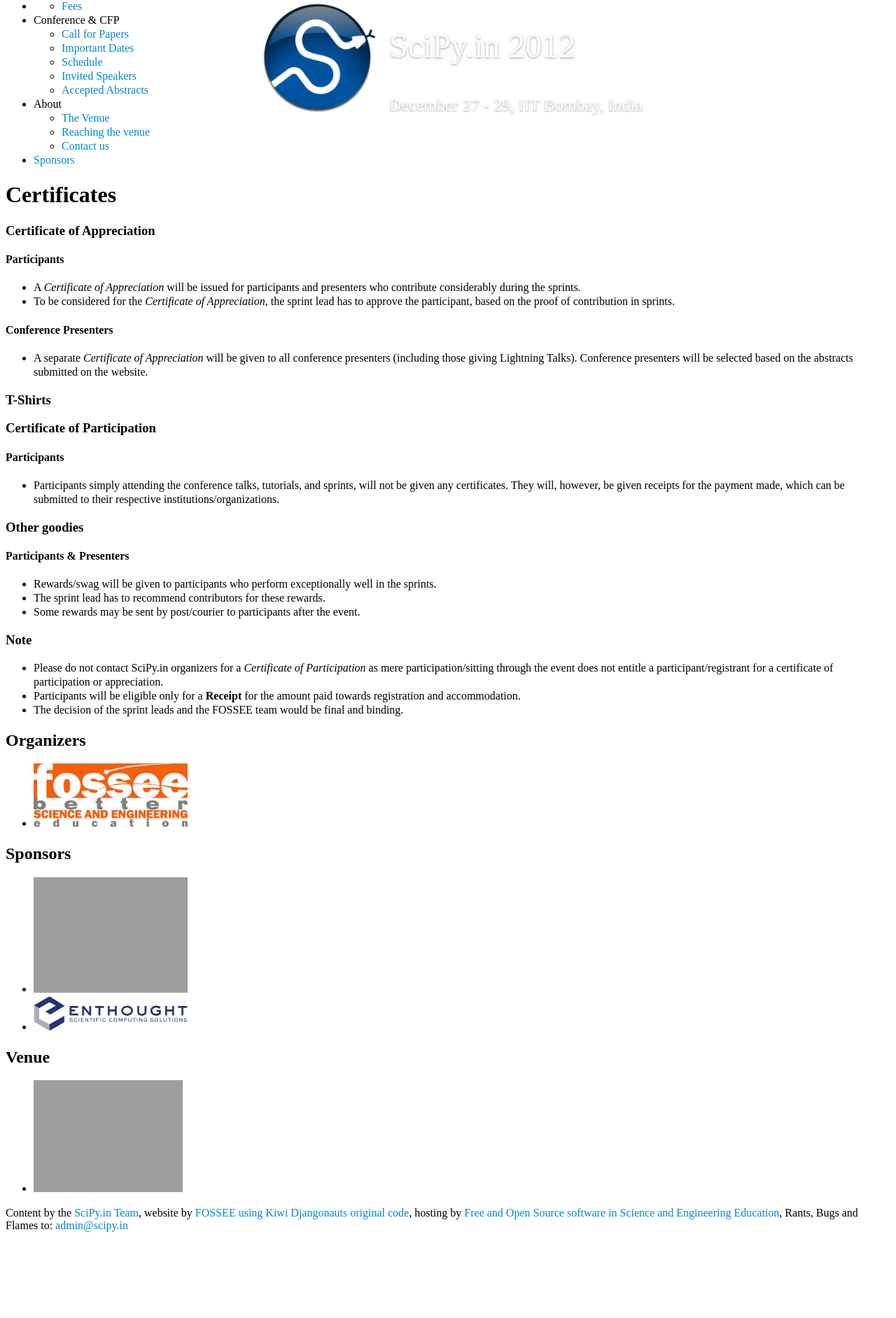
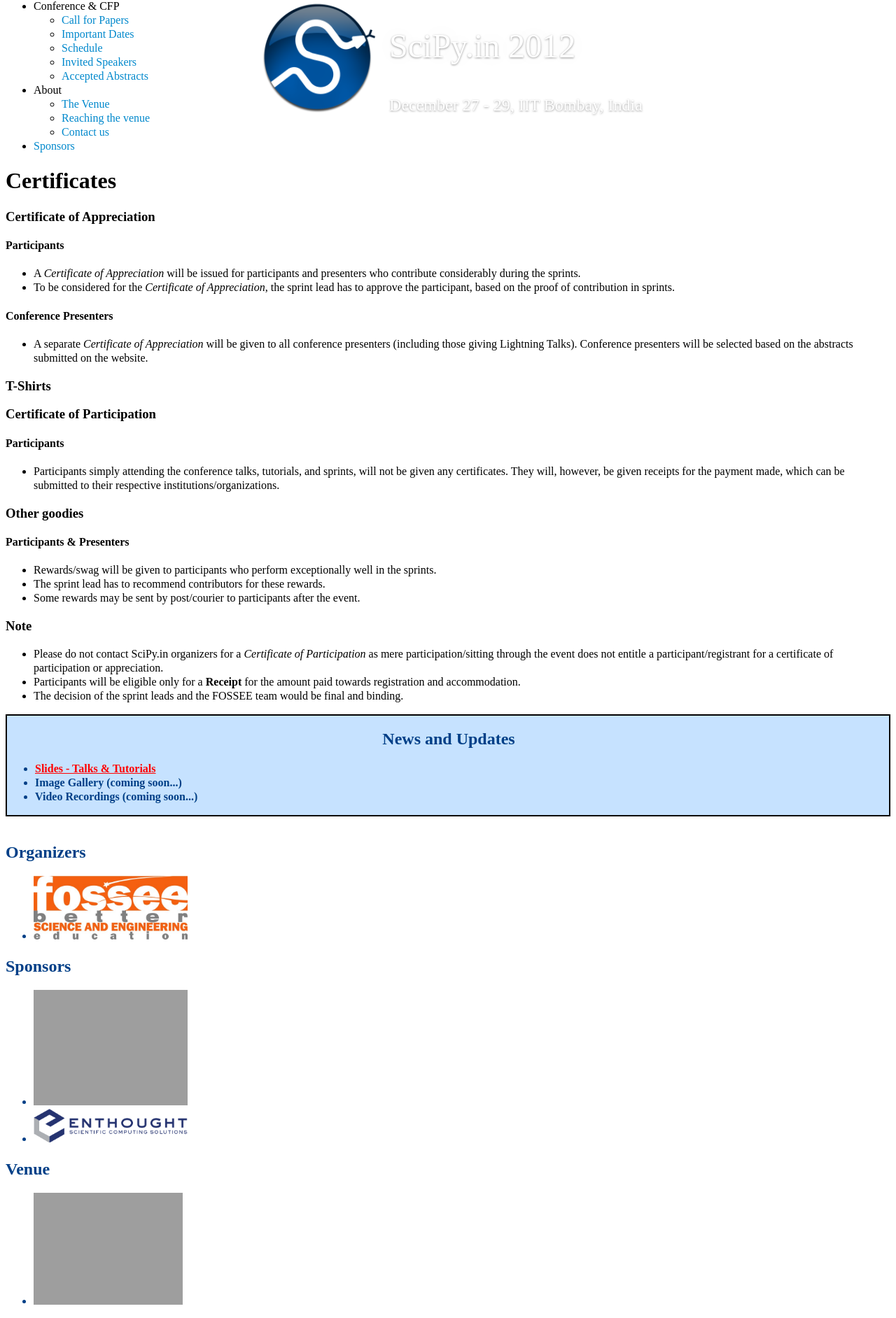
Before and after one commit to FOSSEE/scipywebsite, a Django app: template project/templates/about/certificates.html in a window 1280 px wide. Shown: the part 366-2250 px from the top of the page at 70% size. Before the commit the page ends 2127 px from the top, so only its background shows below. Run offline with Django 3.2, Linux system fonts and the light colour scheme; the template is opened without the code that fills it: most values are stand-ins (such as "Sample title", 1, 10 or a date in 2020); grey boxes are pictures that could not be loaded.

Commit message:
changes to make the download slides URL work

```diff
--- a/project/templates/_menu.html
+++ b/project/templates/_menu.html
@@ -11,9 +11,9 @@
         Download Videos <font color="red">(New)</font>
       </a>
     </li> -->
-    <li>
+    <!--li>
         <a href="/{{ params.scope }}/downloads/"><font color="red">Slides: Talks & Tutorials</a></font>
-    </li>
+    </li-->
     <li><a href="/{{ params.scope }}/submit-registration/">Registration</a></li>
     <li>
       <ul>
--- a/project/templates/_right_menu.html
+++ b/project/templates/_right_menu.html
@@ -1,12 +1,12 @@
-<!--div style=" border: 2px black solid; background-color:#C6E2FF;">
+<div style=" border: 2px black solid; background-color:#C6E2FF;">
 <center><h2 style="padding-left:2px;"><font color="#003F87"><b>News and Updates</b></h2></center>
 <ul>
-<li><a href="/{{ params.scope }}/talks-cfp/download-slides/"><font color="red"><b><u>Slides - Talks & Tutorials</b></u></a></font></li>
+<li><a href="/{{ params.scope }}/downloads/"><font color="red"><b><u>Slides - Talks & Tutorials</b></u></a></font></li>
 <li><font color="#003F87"><b>Image Gallery (coming soon...)</b>
 <li><font color="#003F87"><b>Video Recordings (coming soon...)</b>
 </ul>
 </div>
-<br-->
+<br>
 
 <div id="right-inner">
   <h2><strong>Organizers</strong></h2>
```
